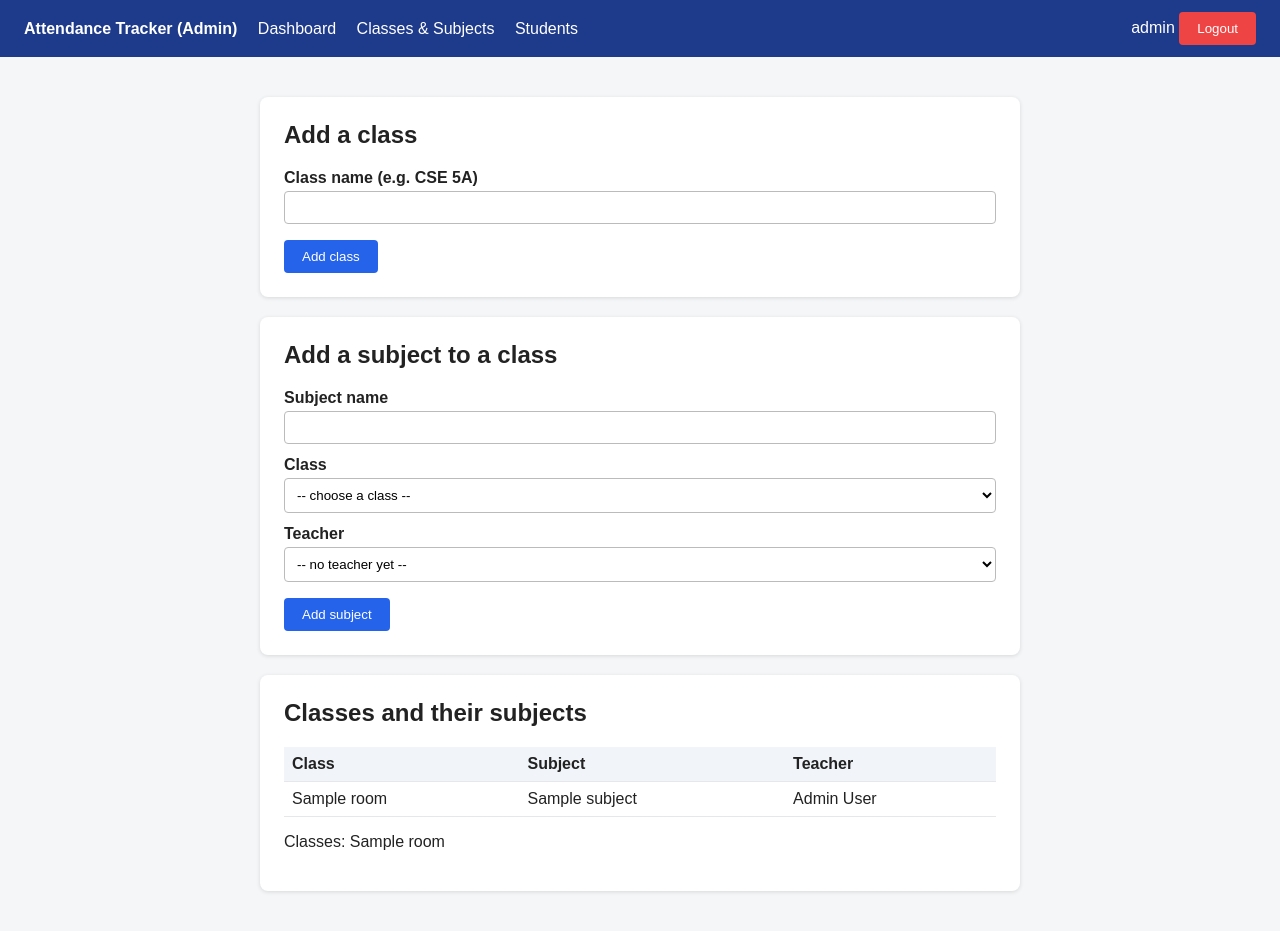
After one commit to Amith-GA/Student-Attendance-Tracker, a Spring Boot app: page /admin/classes in a window 1280 px wide. The commit adds this page. Run offline with Spring Boot 4, Linux system fonts and the light colour scheme; a user stored in the database is signed in; tables that the repository leaves empty hold one stand-in row (values such as "Sample post"); some of the project's set-up classes (security, data sources, template engines, error pages and the like) are left out, and stand-ins take their place; some libraries are stand-ins or nearby versions.

Commit message:
AT-13: admin can add classes, subjects and students

```diff
--- /dev/null
+++ b/src/main/java/com/attendance/tracker/controller/AdminClassController.java
@@ -0,0 +1,86 @@
+package com.attendance.tracker.controller;
+
+import com.attendance.tracker.model.AppUser;
+import com.attendance.tracker.model.ClassRoom;
+import com.attendance.tracker.model.Role;
+import com.attendance.tracker.model.Subject;
+import com.attendance.tracker.repository.ClassRoomRepository;
+import com.attendance.tracker.repository.SubjectRepository;
+import com.attendance.tracker.repository.UserRepository;
+import org.springframework.stereotype.Controller;
+import org.springframework.ui.Model;
+import org.springframework.web.bind.annotation.GetMapping;
+import org.springframework.web.bind.annotation.PostMapping;
+import org.springframework.web.bind.annotation.RequestParam;
+import org.springframework.web.servlet.mvc.support.RedirectAttributes;
+
+/**
+ * AT-13: admin adds classes and subjects (and assigns a teacher to each subject).
+ * Only ADMIN users can open /admin/** (see SecurityConfig).
+ */
+@Controller
+public class AdminClassController {
+
+    private final ClassRoomRepository classes;
+    private final SubjectRepository subjects;
+    private final UserRepository users;
+
+    public AdminClassController(ClassRoomRepository classes, SubjectRepository subjects,
+                                UserRepository users) {
+        this.classes = classes;
+        this.subjects = subjects;
+        this.users = users;
+    }
+
+    /** Show the page: forms plus the list of classes and subjects. */
+    @GetMapping("/admin/classes")
+    public String page(Model model) {
+        model.addAttribute("classes", classes.findAllByOrderByNameAsc());
+        model.addAttribute("subjects", subjects.findAllByOrderByClassRoomNameAscNameAsc());
+        model.addAttribute("teachers", users.findByRole(Role.TEACHER));
+        return "admin/classes";
+    }
+
+    /** Add a new class. */
+    @PostMapping("/admin/classes")
+    public String addClass(@RequestParam String name, RedirectAttributes flash) {
+        name = name.trim();
+        if (name.isEmpty()) {
+            flash.addFlashAttribute("error", "Class name cannot be empty.");
+        } else if (classes.existsByNameIgnoreCase(name)) {
+            flash.addFlashAttribute("error", "Class '" + name + "' already exists.");
+        } else {
+            classes.save(new ClassRoom(name));
+            flash.addFlashAttribute("message", "Class '" + name + "' added.");
+        }
+        return "redirect:/admin/classes";
+    }
+
+    /** Add a subject to a class, optionally with a teacher. */
+    @PostMapping("/admin/subjects")
+    public String addSubject(@RequestParam String name,
+                             @RequestParam(required = false) Long classId,
+                             @RequestParam(required = false) Long teacherId,
+                             RedirectAttributes flash) {
+        name = name.trim();
+        ClassRoom classRoom = (classId == null) ? null : classes.findById(classId).orElse(null);
+        // teacherId is empty when "no teacher yet" is chosen
+        AppUser teacher = (teacherId == null) ? null : users.findById(teacherId).orElse(null);
+
+        if (name.isEmpty()) {
+            flash.addFlashAttribute("error", "Subject name cannot be empty.");
+        } else if (classRoom == null) {
+            flash.addFlashAttribute("error", "Please choose a class for the subject.");
+        } else if (teacher != null && teacher.getRole() != Role.TEACHER) {
+            flash.addFlashAttribute("error", "The chosen user is not a teacher.");
+        } else if (subjects.existsByNameIgnoreCaseAndClassRoomId(name, classId)) {
+            flash.addFlashAttribute("error",
+                    "'" + name + "' is already a subject of " + classRoom.getName() + ".");
+        } else {
+            subjects.save(new Subject(name, classRoom, teacher));
+            flash.addFlashAttribute("message",
+                    "Subject '" + name + "' added to " + classRoom.getName() + ".");
+        }
+        return "redirect:/admin/classes";
+    }
+}
--- a/src/main/resources/static/css/style.css
+++ b/src/main/resources/static/css/style.css
@@ -5,8 +5,13 @@ h1, h2 { margin-top: 0; }
 label { display: block; margin: 12px 0 4px; font-weight: bold; }
 input[type=text], input[type=password] { width: 100%; padding: 8px; box-sizing: border-box; border: 1px solid #bbb; border-radius: 4px; }
 button, .btn { margin-top: 16px; padding: 9px 18px; background: #2563eb; color: #fff; border: 0; border-radius: 4px; cursor: pointer; text-decoration: none; display: inline-block; }
-.error { color: #b91c1c; margin-top: 12px; }
-.info { color: #166534; margin-top: 12px; }
+select { width: 100%; padding: 8px; box-sizing: border-box; border: 1px solid #bbb; border-radius: 4px; background: #fff; }
+.card + .card { margin-top: 20px; }
+table { width: 100%; border-collapse: collapse; }
+th, td { text-align: left; padding: 8px; border-bottom: 1px solid #e5e7eb; }
+th { background: #f1f5f9; }
+.error { color: #b91c1c; margin: 12px 0; }
+.info { color: #166534; margin: 12px 0; }
 nav { background: #1e3a8a; color: #fff; padding: 12px 24px; display: flex; justify-content: space-between; align-items: center; }
 nav a { color: #fff; margin-left: 16px; text-decoration: none; }
 nav form { display: inline; }
--- /dev/null
+++ b/src/main/resources/templates/admin/classes.html
@@ -0,0 +1,68 @@
+<!DOCTYPE html>
+<html xmlns:th="http://www.thymeleaf.org">
+<head>
+    <meta charset="UTF-8">
+    <title>Classes &amp; Subjects - Attendance Tracker</title>
+    <link rel="stylesheet" th:href="@{/css/style.css}">
+</head>
+<body>
+<nav th:replace="~{fragments/admin-nav :: nav}"></nav>
+<div class="container">
+
+    <!-- Success / error messages sent by the controller -->
+    <p class="info" th:if="${message}" th:text="${message}"></p>
+    <p class="error" th:if="${error}" th:text="${error}"></p>
+
+    <div class="card">
+        <h2>Add a class</h2>
+        <form th:action="@{/admin/classes}" method="post">
+            <label for="className">Class name (e.g. CSE 5A)</label>
+            <input type="text" id="className" name="name" required>
+            <button type="submit">Add class</button>
+        </form>
+    </div>
+
+    <div class="card">
+        <h2>Add a subject to a class</h2>
+        <p th:if="${#lists.isEmpty(classes)}">Add a class first.</p>
+        <form th:unless="${#lists.isEmpty(classes)}" th:action="@{/admin/subjects}" method="post">
+            <label for="subjectName">Subject name</label>
+            <input type="text" id="subjectName" name="name" required>
+
+            <label for="classId">Class</label>
+            <select id="classId" name="classId" required>
+                <option value="">-- choose a class --</option>
+                <option th:each="c : ${classes}" th:value="${c.id}" th:text="${c.name}"></option>
+            </select>
+
+            <label for="teacherId">Teacher</label>
+            <select id="teacherId" name="teacherId">
+                <option value="">-- no teacher yet --</option>
+                <option th:each="t : ${teachers}" th:value="${t.id}"
+                        th:text="${t.fullName + ' (' + t.username + ')'}"></option>
+            </select>
+            <button type="submit">Add subject</button>
+        </form>
+    </div>
+
+    <div class="card">
+        <h2>Classes and their subjects</h2>
+        <p th:if="${#lists.isEmpty(classes)}">No classes yet.</p>
+        <table th:unless="${#lists.isEmpty(classes)}">
+            <thead>
+            <tr><th>Class</th><th>Subject</th><th>Teacher</th></tr>
+            </thead>
+            <tbody>
+            <tr th:each="s : ${subjects}">
+                <td th:text="${s.classRoom.name}"></td>
+                <td th:text="${s.name}"></td>
+                <td th:text="${s.teacher != null ? s.teacher.fullName : '(not assigned)'}"></td>
+            </tr>
+            </tbody>
+        </table>
+        <p th:if="${!#lists.isEmpty(classes) and #lists.isEmpty(subjects)}">No subjects added yet.</p>
+        <p>Classes: <span th:each="c, i : ${classes}" th:text="${c.name + (i.last ? '' : ', ')}"></span></p>
+    </div>
+</div>
+</body>
+</html>
--- /dev/null
+++ b/src/main/resources/templates/fragments/admin-nav.html
@@ -0,0 +1,19 @@
+<!DOCTYPE html>
+<html xmlns:th="http://www.thymeleaf.org"
+      xmlns:sec="http://www.thymeleaf.org/extras/spring-security">
+<body>
+<!-- Menu bar shared by all admin pages. Other pages include it with th:replace. -->
+<nav th:fragment="nav">
+    <span>
+        <strong>Attendance Tracker (Admin)</strong>
+        <a th:href="@{/admin/home}">Dashboard</a>
+        <a th:href="@{/admin/classes}">Classes &amp; Subjects</a>
+        <a th:href="@{/admin/students}">Students</a>
+    </span>
+    <span>
+        <span sec:authentication="name">user</span>
+        <form th:action="@{/logout}" method="post"><button type="submit">Logout</button></form>
+    </span>
+</nav>
+</body>
+</html>
```
Also changed, not shown: src/main/java/com/attendance/tracker/controller/AdminStudentController.java (added, +54 -0 lines), src/main/java/com/attendance/tracker/model/ClassRoom.java (added, +27 -0 lines), src/main/java/com/attendance/tracker/model/Student.java (added, +39 -0 lines), src/main/java/com/attendance/tracker/model/Subject.java (added, +40 -0 lines), src/main/java/com/attendance/tracker/repository/ClassRoomRepository.java (added, +14 -0 lines), src/main/java/com/attendance/tracker/repository/StudentRepository.java (added, +15 -0 lines), src/main/java/com/attendance/tracker/repository/SubjectRepository.java (added, +15 -0 lines), src/main/java/com/attendance/tracker/repository/UserRepository.java (+8 -0 lines), src/main/java/com/attendance/tracker/service/StudentService.java (added, +67 -0 lines), src/main/resources/templates/admin/home.html (+5 -10 lines), src/main/resources/templates/admin/students.html (added, +63 -0 lines).
